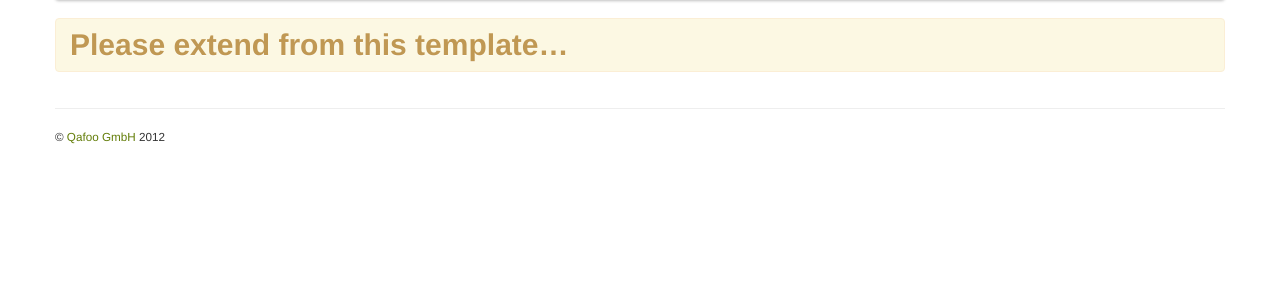
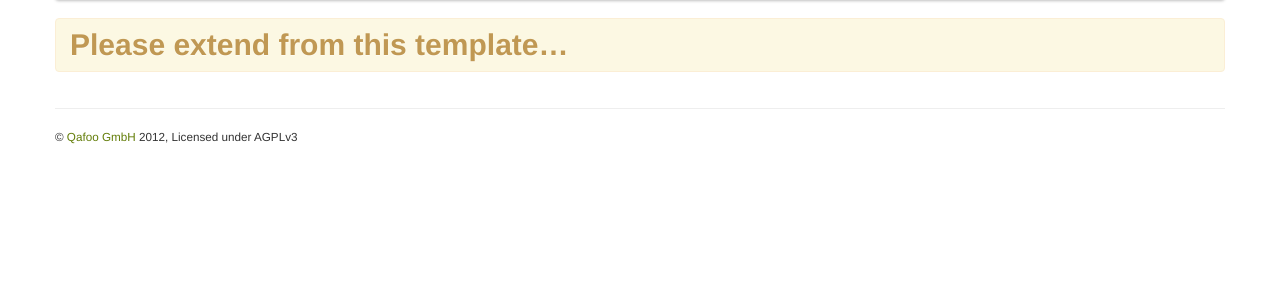
Before and after one commit to Qafoo/review, a PHP site: template src/templates/index.twig in a window 1280 px wide. Shown: the part 40-340 px from the top of the page. Run offline with PHP 8.4, Linux system fonts and the light colour scheme; the template is opened without the code that fills it, so the values that code supplies are empty; some libraries are stand-ins or nearby versions.

Commit message:
Added license statement to Web UI

```diff
--- a/src/templates/index.twig
+++ b/src/templates/index.twig
@@ -44,7 +44,7 @@
             {% block footer %}
             <div class="span12 footer">
                 <hr />
-                &copy; <a href="http://qafoo.com/">Qafoo GmbH</a> 2012
+                &copy; <a href="http://qafoo.com/">Qafoo GmbH</a> 2012, Licensed under AGPLv3
             </div>
             {% endblock %}
         </div>
```
